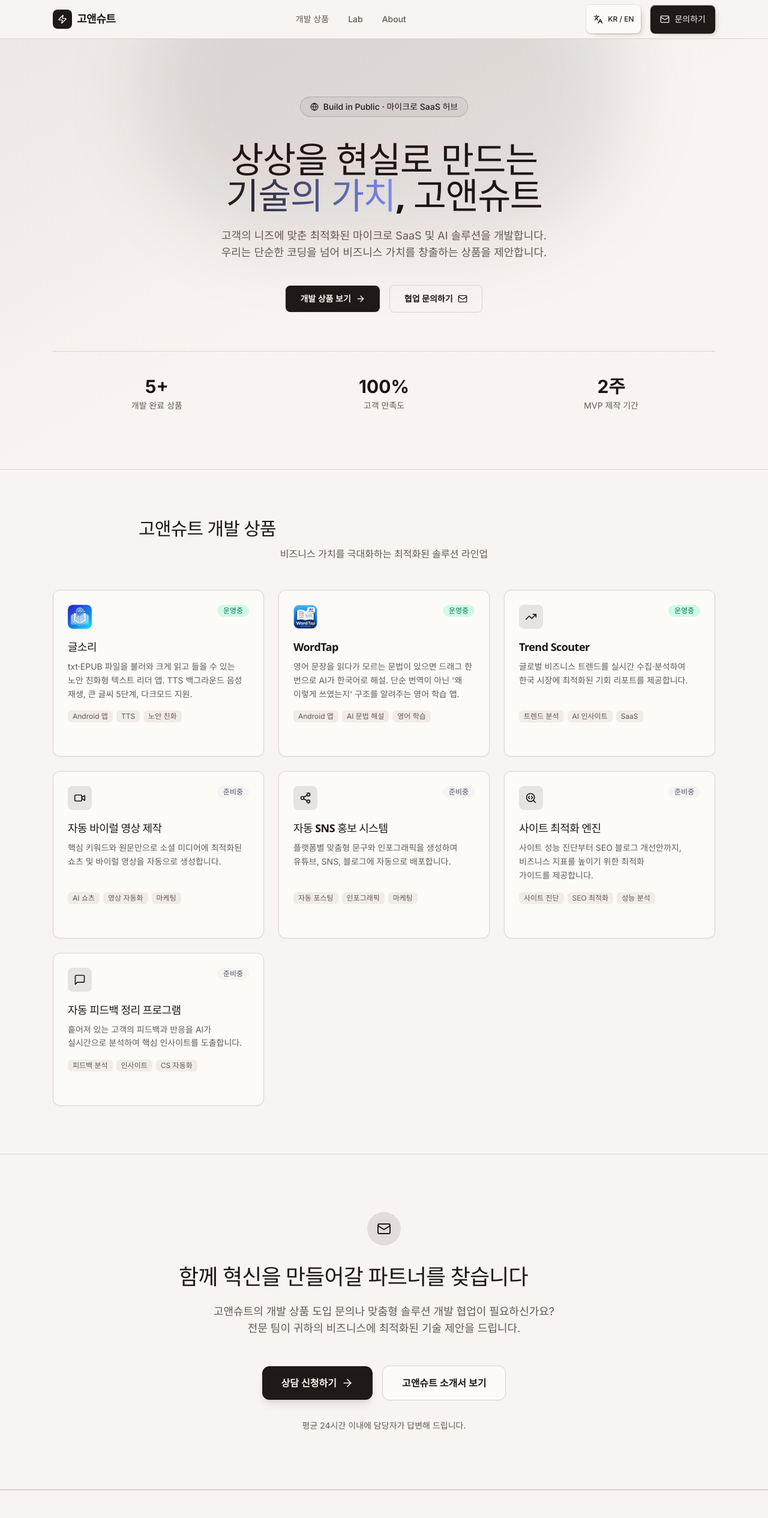
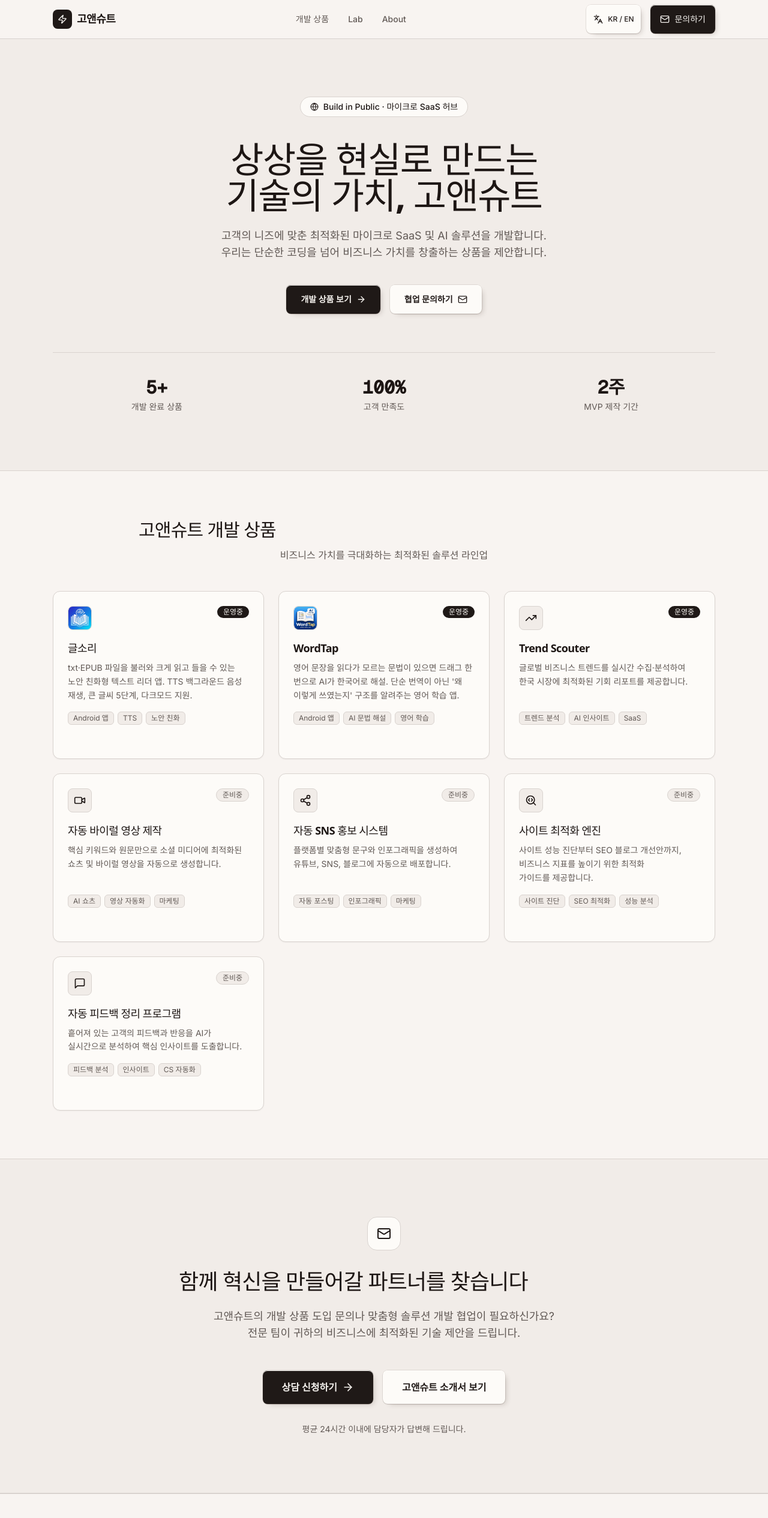
Before and after one commit to DeuklyoungKo/gonsuit, a Next.js app in the folder gonsuit/: page / in a window 1280 px wide. Shown: the top 2530 px of the page at 60% size. Built offline with nearby package versions, Linux system fonts and the light colour scheme; a web font is replaced by a local one.

Commit message:
feat(design): / 홈에 Coral 테마 적용 및 Phase 4 전 페이지 확산 완료 (0 FAIL)

```diff
--- a/gonsuit/src/app/page.tsx
+++ b/gonsuit/src/app/page.tsx
@@ -6,7 +6,6 @@ import { trackProductClick } from "@/lib/gtag";
 import {
   ArrowRight,
   TrendingUp,
-  Zap,
   Globe,
   Mail,
   ChevronRight,
@@ -25,7 +24,7 @@ const services = [
     description:
       "txt·EPUB 파일을 불러와 크게 읽고 들을 수 있는 노안 친화형 텍스트 리더 앱. TTS 백그라운드 음성 재생, 큰 글씨 5단계, 다크모드 지원.",
     status: "운영중",
-    statusColor: "bg-emerald-100 text-emerald-700",
+    statusColor: "bg-[var(--color-board)] text-[var(--color-board-type)]",
     href: "/products/gulsori",
     icon: null,
     imageSrc: "/images/gulsori-icon.png",
@@ -36,7 +35,7 @@ const services = [
     description:
       "영어 문장을 읽다가 모르는 문법이 있으면 드래그 한 번으로 AI가 한국어로 해설. 단순 번역이 아닌 '왜 이렇게 쓰였는지' 구조를 알려주는 영어 학습 앱.",
     status: "운영중",
-    statusColor: "bg-emerald-100 text-emerald-700",
+    statusColor: "bg-[var(--color-board)] text-[var(--color-board-type)]",
     href: "/products/wordtap",
     icon: null,
     imageSrc: "/images/wordtap-icon.png",
@@ -47,7 +46,7 @@ const services = [
     description:
       "글로벌 비즈니스 트렌드를 실시간 수집·분석하여 한국 시장에 최적화된 기회 리포트를 제공합니다.",
     status: "운영중",
-    statusColor: "bg-emerald-100 text-emerald-700",
+    statusColor: "bg-[var(--color-board)] text-[var(--color-board-type)]",
     href: "https://trend.gonsuit.com",
     icon: TrendingUp,
     imageSrc: null,
@@ -58,7 +57,7 @@ const services = [
     description:
       "핵심 키워드와 원문만으로 소셜 미디어에 최적화된 쇼츠 및 바이럴 영상을 자동으로 생성합니다.",
     status: "준비중",
-    statusColor: "bg-zinc-100 text-zinc-600",
+    statusColor: "bg-[var(--color-paper-2)] text-muted-foreground border border-border",
     href: "#",
     icon: Video,
     imageSrc: null,
@@ -69,7 +68,7 @@ const services = [
     description:
       "플랫폼별 맞춤형 문구와 인포그래픽을 생성하여 유튜브, SNS, 블로그에 자동으로 배포합니다.",
     status: "준비중",
-    statusColor: "bg-zinc-100 text-zinc-600",
+    statusColor: "bg-[var(--color-paper-2)] text-muted-foreground border border-border",
     href: "#",
     icon: Share2,
     imageSrc: null,
@@ -80,7 +79,7 @@ const services = [
     description:
       "사이트 성능 진단부터 SEO 블로그 개선안까지, 비즈니스 지표를 높이기 위한 최적화 가이드를 제공합니다.",
     status: "준비중",
-    statusColor: "bg-zinc-100 text-zinc-600",
+    statusColor: "bg-[var(--color-paper-2)] text-muted-foreground border border-border",
     href: "#",
     icon: SearchCode,
     imageSrc: null,
@@ -91,39 +90,13 @@ const services = [
     description:
       "흩어져 있는 고객의 피드백과 반응을 AI가 실시간으로 분석하여 핵심 인사이트를 도출합니다.",
     status: "준비중",
-    statusColor: "bg-zinc-100 text-zinc-600",
+    statusColor: "bg-[var(--color-paper-2)] text-muted-foreground border border-border",
     href: "#",
     icon: MessageSquare,
     imageSrc: null,
     tags: ["피드백 분석", "인사이트", "CS 자동화"],
   },
 ];
-
-// ── 빌딩 스토리 데이터 ─────────────────────────────────────
-const stories = [
-  {
-    date: "2026.03.09",
-    title: "고앤슈트 (Go & Suit) 메인 허브 오픈",
-    desc: "상상을 현실로 만드는 기술력의 산실, 고앤슈트 공식 허브를 구축했습니다.",
-    tag: "론칭",
-    tagColor: "bg-indigo-100 text-indigo-700",
-  },
-  {
-    date: "2026.03.01",
-    title: "Trend Scouter — 99개 트렌드 분석 완료",
-    desc: "Reddit, Product Hunt, Indie Hackers에서 수집한 99개 트렌드 전수 분석 및 한국형 GTM 전략 자동 생성.",
-    tag: "마일스톤",
-    tagColor: "bg-emerald-100 text-emerald-700",
-  },
-  {
-    date: "2026.02.20",
-    title: "AI 분석 파이프라인 구축",
-    desc: "Gemini API 연동으로 수익성·난이도·한국 적합도 스코어링을 완전 자동화했습니다.",
-    tag: "개발",
-    tagColor: "bg-amber-100 text-amber-700",
-  },
-];
-
 
 export default function Home() {
   return (
@@ -132,13 +105,9 @@ export default function Home() {
 
       <main>
         {/* ── Hero ───────────────────────────────────────── */}
-        <section className="relative overflow-hidden border-b border-border">
-          {/* 배경 그라디언트 */}
-          <div className="pointer-events-none absolute inset-0 bg-gradient-to-br from-primary/5 via-background to-background" />
-          <div className="pointer-events-none absolute -top-40 left-1/2 h-[500px] w-[800px] -translate-x-1/2 rounded-full bg-primary/10 blur-3xl" />
-
+        <section className="relative overflow-hidden border-b border-border bg-[var(--color-paper-2)]">
           <div className="relative mx-auto max-w-6xl px-6 py-24 text-center">
-            <div className="mb-4 inline-flex items-center gap-2 rounded-full border border-primary/20 bg-primary/5 px-4 py-1.5 text-sm font-medium text-primary">
+            <div className="mb-4 inline-flex items-center gap-2 rounded-full border border-border bg-card px-4 py-1.5 text-sm font-medium text-foreground">
               <Globe className="h-3.5 w-3.5" />
               Build in Public · 마이크로 SaaS 허브
             </div>
@@ -146,7 +115,7 @@ export default function Home() {
             <h1 className="mx-auto mt-6 max-w-3xl text-5xl font-bold leading-tight tracking-tight text-foreground md:text-6xl">
               상상을 현실로 만드는
               <br />
-              <span className="bg-gradient-to-r from-primary to-indigo-400 bg-clip-text text-transparent">
+              <span className="font-extrabold text-foreground">
                 기술의 가치
               </span>
               , 고앤슈트
@@ -161,14 +130,14 @@ export default function Home() {
             <div className="mt-10 flex flex-col items-center justify-center gap-4 sm:flex-row">
               <Link
                 href="#services"
-                className="flex items-center gap-2 rounded-lg bg-primary px-6 py-3 text-sm font-semibold text-primary-foreground shadow-sm transition-opacity hover:opacity-90"
+                className="hm-press hm-press-primary flex items-center justify-center gap-2 px-6 py-3 text-sm font-semibold"
               >
                 개발 상품 보기
                 <ArrowRight className="h-4 w-4" />
               </Link>
               <Link
                 href="/contact"
-                className="flex items-center gap-2 rounded-lg border border-border px-6 py-3 text-sm font-semibold text-foreground transition-colors hover:bg-muted"
+                className="hm-press flex items-center justify-center gap-2 px-6 py-3 text-sm font-semibold"
               >
                 협업 문의하기
                 <Mail className="h-4 w-4" />
@@ -183,7 +152,7 @@ export default function Home() {
                 { value: "2주", label: "MVP 제작 기간" },
               ].map((stat) => (
                 <div key={stat.label} className="text-center">
-                  <div className="text-3xl font-bold text-foreground">{stat.value}</div>
+                  <div className="hm-fig text-3xl font-bold text-foreground">{stat.value}</div>
                   <div className="mt-1 text-sm text-muted-foreground">{stat.label}</div>
                 </div>
               ))}
@@ -210,10 +179,10 @@ export default function Home() {
                   href={svc.href}
                   {...(isExternal ? { target: "_blank", rel: "noopener noreferrer" } : {})}
                   onClick={() => trackProductClick(svc.name, svc.status)}
-                  className="group relative flex flex-col rounded-xl border border-border bg-card p-6 shadow-sm transition-all hover:border-primary/40 hover:shadow-md"
+                  className="group relative flex flex-col rounded-xl border border-border bg-card p-6 shadow-sm transition-[border-color,box-shadow] duration-200 hover:border-primary/40 hover:shadow-md"
                 >
                   <div className="mb-4 flex items-start justify-between">
-                    <div className="flex h-10 w-10 items-center justify-center rounded-lg overflow-hidden bg-primary/10">
+                    <div className="flex h-10 w-10 items-center justify-center rounded-lg overflow-hidden border border-border bg-[var(--color-paper-2)]">
                       {svc.imageSrc ? (
                         <Image
                           src={svc.imageSrc}
@@ -223,10 +192,10 @@ export default function Home() {
                           className="h-10 w-10 rounded-lg object-cover"
                         />
                       ) : (
-                        svc.icon && <svc.icon className="h-5 w-5 text-primary" />
+                        svc.icon && <svc.icon className="h-5 w-5 text-foreground" />
                       )}
                     </div>
-                    <span className={`rounded-full px-2.5 py-0.5 text-xs font-medium ${svc.statusColor}`}>
+                    <span className={`hm-fig rounded-full px-2.5 py-0.5 text-xs font-medium ${svc.statusColor}`}>
                       {svc.status}
                     </span>
                   </div>
@@ -240,14 +209,14 @@ export default function Home() {
                     {svc.tags.map((tag) => (
                       <span
                         key={tag}
-                        className="rounded-md bg-muted px-2 py-0.5 text-xs text-muted-foreground"
+                        className="rounded-md bg-[var(--color-paper-2)] border border-border px-2 py-0.5 text-xs text-muted-foreground"
                       >
                         {tag}
                       </span>
                     ))}
                   </div>
 
-                  <div className="mt-4 flex items-center gap-1 text-xs font-medium text-primary opacity-0 transition-opacity group-hover:opacity-100">
+                  <div className="mt-4 flex items-center gap-1 text-xs font-medium text-foreground opacity-0 transition-opacity group-hover:opacity-100">
                     바로가기 <ChevronRight className="h-3 w-3" />
                   </div>
                 </Link>
@@ -257,11 +226,10 @@ export default function Home() {
           </div>
         </section>
 
-
         {/* ── Contact Section ────────────────────────────────── */}
-        <section id="contact" className="border-b border-border py-24">
+        <section id="contact" className="border-b border-border bg-[var(--color-paper-2)] py-24">
           <div className="mx-auto max-w-3xl px-6 text-center">
-            <div className="inline-flex h-14 w-14 items-center justify-center rounded-full bg-primary/10 text-primary">
+            <div className="inline-flex h-14 w-14 items-center justify-center rounded-2xl bg-card border border-border text-foreground">
               <Mail className="h-6 w-6" />
             </div>
             <h2 className="mt-8 text-4xl font-bold tracking-tight">
@@ -276,13 +244,13 @@ export default function Home() {
             <div className="mt-12 flex flex-col items-center justify-center gap-4 sm:flex-row">
               <Link
                 href="/contact"
-                className="flex w-full items-center justify-center gap-2 rounded-xl bg-primary px-8 py-4 text-base font-semibold text-primary-foreground shadow-lg transition-all hover:scale-[1.02] hover:opacity-95 sm:w-auto"
+                className="hm-press hm-press-primary flex w-full items-center justify-center gap-2 px-8 py-4 text-base font-semibold sm:w-auto"
               >
                 상담 신청하기
                 <ArrowRight className="h-5 w-5" />
               </Link>
               <button
-                className="flex w-full items-center justify-center gap-2 rounded-xl border border-border bg-card px-8 py-4 text-base font-semibold text-foreground transition-all hover:bg-muted sm:w-auto"
+                className="hm-press flex w-full items-center justify-center gap-2 px-8 py-4 text-base font-semibold sm:w-auto"
               >
                 고앤슈트 소개서 보기
               </button>
```
Also changed, not shown: 2 other files (tests, documents, lock files or other folders).
